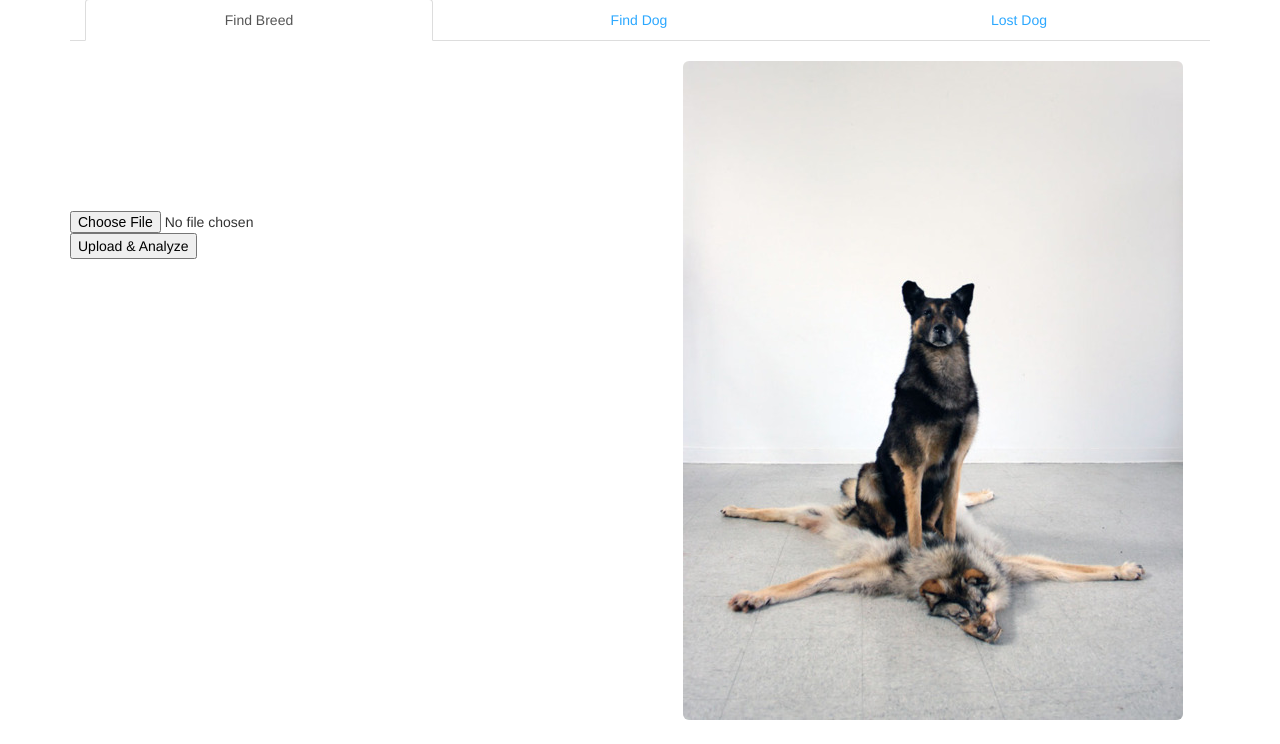
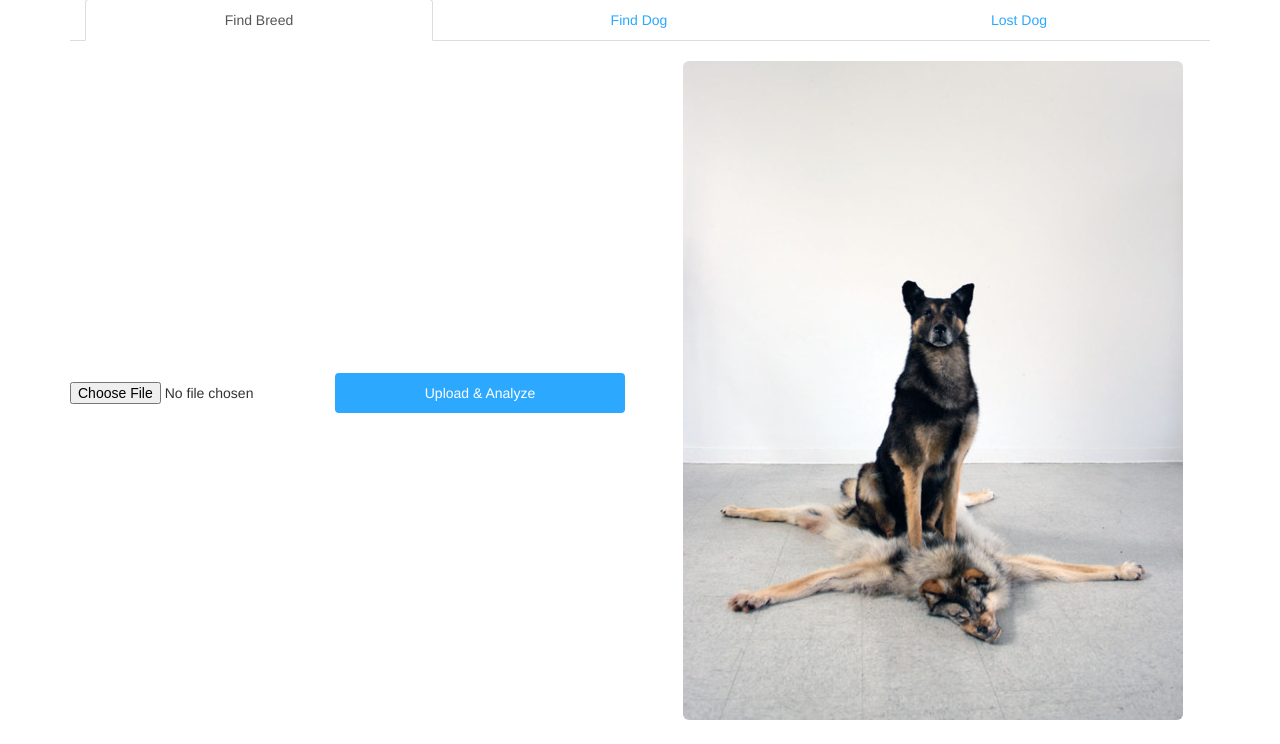
Before and after one commit to mittal-umang/Where-s-Spot, a Django app: page /wheresspot/ in a window 1280 px wide. Shown: the part 541-1285 px from the top of the page. Run offline with Django 3.2, Linux system fonts and the light colour scheme; some libraries are stand-ins or nearby versions; some web fonts are replaced.

Commit message:
Popup for model result.

```diff
--- a/myproject/static/wheresspot/assets/css/demo.css
+++ b/myproject/static/wheresspot/assets/css/demo.css
@@ -398,3 +398,12 @@
     display: inline-block;
     margin-bottom: 25px;
 }
+
+.form {
+    display: flex;
+    align-items: center;
+}
+
+.modal-dialog {
+    top: 25% !important;
+}
--- a/myproject/templates/wheresspot/index.html
+++ b/myproject/templates/wheresspot/index.html
@@ -48,9 +48,11 @@
                     </ul>
                     <div class="tab-content">
                         <div class="tab-pane active" id="findBreed">
-                            <div class="row">
+                            <div class="row form">
                             {%  if popup_active %}
-                                <a href="#myModal" role="button" class="btn btn-default" data-toggle="modal">View Result</a>
+                                <div class="col-lg-5 col-md-5 col-sm-5"></div>
+                                <div class="col-lg-2 col-md-2 col-sm-2 margin-top">
+                                <a href="#myModal" role="button" class="btn btn-block btn-lg btn-info btn-fill" data-toggle="modal">View Result</a>
                                     <div class="modal fade" id="myModal" tabindex="-1" role="dialog" aria-labelledby="myModalLabel" aria-hidden="true">
                                         <div class="modal-dialog " >
                                             <div class="modal-content">
@@ -60,7 +62,7 @@
                                                 </div>
                                                 <div class="modal-body " style="overflow-y:auto;">
                                                     <div class="col-lg-6 col-md-6 col-sm-6">
-                                                    Fuck you
+                                                        Creative Tim offers Bootstrap based design elements that speed up your development work. From plugins to complex kits, we have everything you need.
                                                     </div>
                                                     <div class="col-lg-6 col-md-6 col-sm-6">
                                                         <img src="{{ uploaded_file_url }}" alt="Rounded Image" class="img-rounded img-responsive img-dog">
@@ -69,12 +71,13 @@
                                             </div>
                                         </div>
                                     </div>
+                                </div>
                             {% else %}
-                                <div class="col-lg-6 col-md-6 col-sm-6 margin-top"><br><br><br><br><br><br>
-                                    <form method="post" enctype="multipart/form-data">
+                                <div class="col-lg-6 col-md-6 col-sm-6">
+                                    <form method="post" enctype="multipart/form-data" class="form">
                                         {% csrf_token %}
                                             <input type="file" name="findBreed">
-                                            <button type="submit">Upload & Analyze</button>
+                                            <button type="submit" class="btn btn-block btn-info btn-fill">Upload & Analyze</button>
                                     </form>
                                 </div>
                                 <div class="col-lg-6 col-md-6 col-sm-6">
```
Lines whose indentation alone changed are shown as unchanged.
